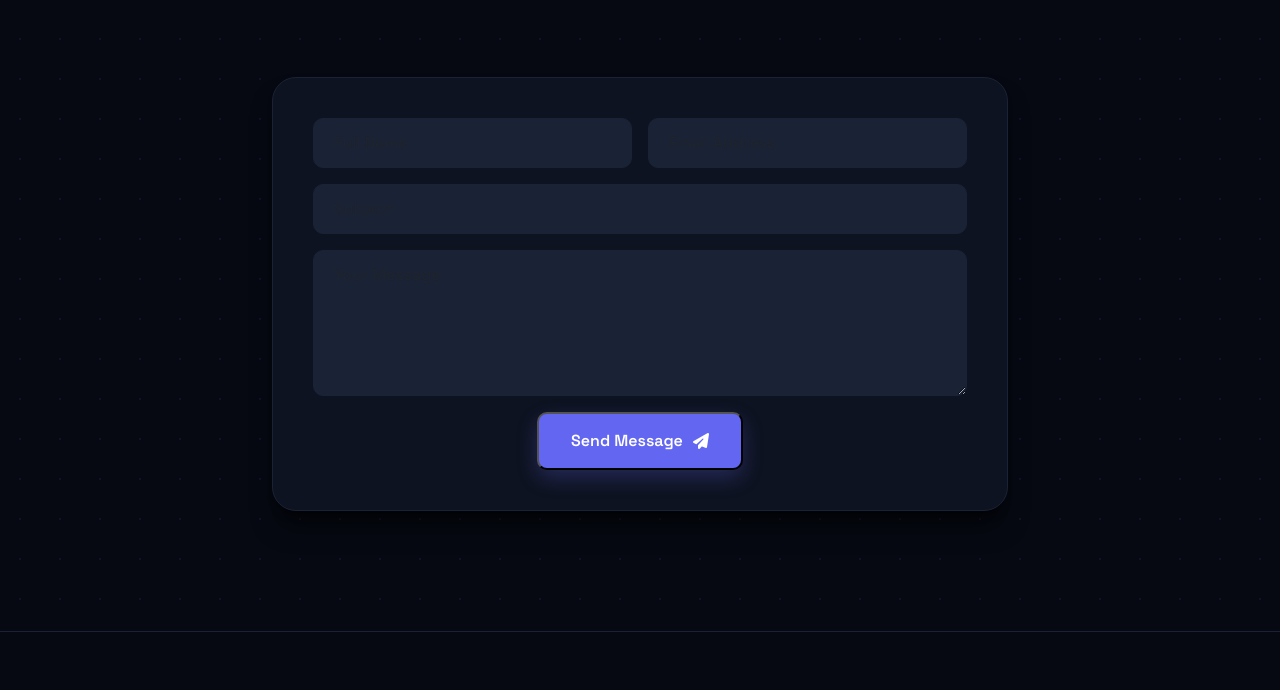
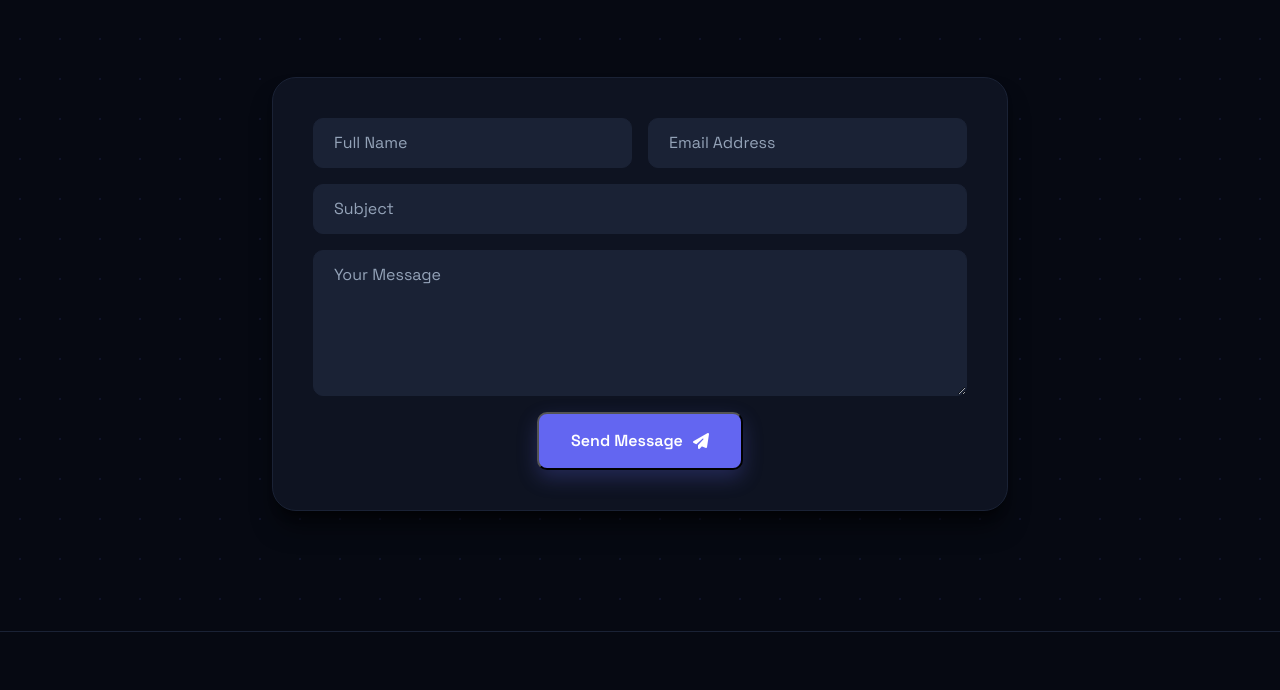
Before and after one commit to Rehanraza009/Portfolios, a plain HTML site: page index.html in a window 1280 px wide. Shown: the part 6501-7191 px from the top of the page. Drawn offline with nearby package versions, Linux system fonts and the light colour scheme.

Commit message:
Implement dark mode styles for form controls
Add styles for dark mode form text and placeholders.

```diff
--- a/style.css
+++ b/style.css
@@ -1076,6 +1076,19 @@ a, button, .project-card, .tool-item, .nav-link, .social-link, .cert-card {
     border-radius: 10px;
     color: var(--text-main);
 }
+/* FIX DARK MODE FORM TEXT */
+.form-control::placeholder {
+    color: var(--text-muted);
+    opacity: 1;
+}
+
+[data-theme="dark"] .form-control {
+    color: #ffffff !important;
+}
+
+[data-theme="dark"] .form-control::placeholder {
+    color: #94a3b8 !important;
+}
 
 .form-control:focus {
     background: var(--bg-card);
```
